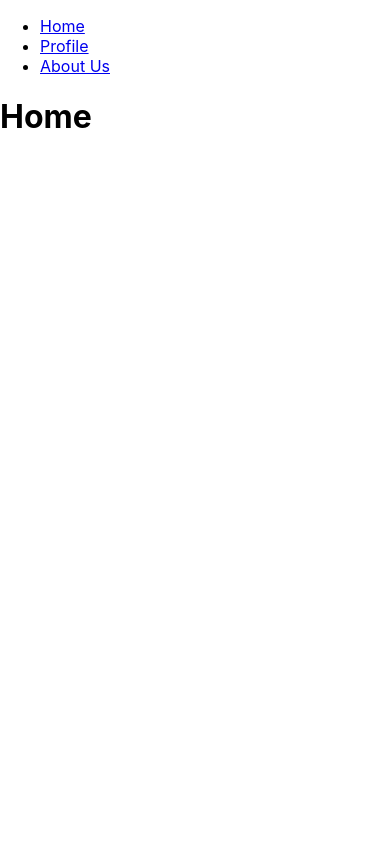
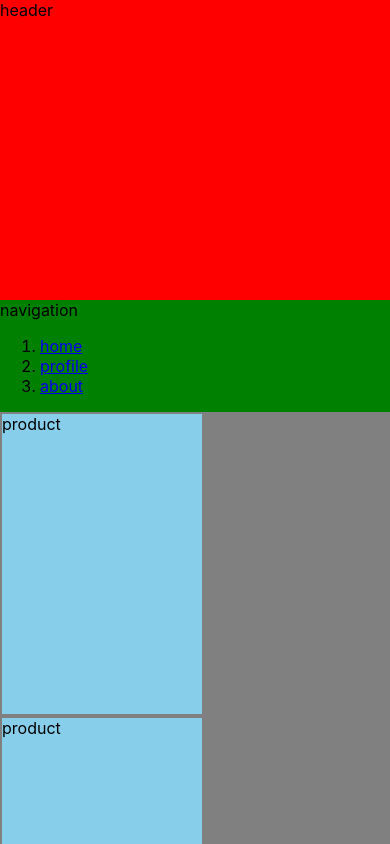
Before and after one commit to jaenelleisidro/react_template_for_junior_devs, a React (Create React App) app: page / in a window 390 px wide. Shown: the top 844 px of the page. Built offline with nearby package versions, Linux system fonts and the light colour scheme.

Commit message:
added  root css added responsive design

```diff
--- a/src/index.css
+++ b/src/index.css
@@ -11,3 +11,23 @@ code {
   font-family: source-code-pro, Menlo, Monaco, Consolas, 'Courier New',
     monospace;
 }
+
+
+/* reset css */
+
+body,html{border:0;padding:0;margin:0;width:100%;height: 100%;}
+#root{height: 100%;}
+/* global css */
+.header{background:red;float:left;height: 300px;width: 100%;}
+.navigation{background:green;float:left;height: calc(100% - 500px);width: 300px;}
+.content{background:gray;float:left;height: auto;min-height: calc(100% - 500px); width: calc(100% - 300px);}
+.footer{background:blue;float:left;height: 200px;width: 100%;}
+
+/* adjustment when window becomes smaller */
+@media only screen and (max-width: 937px) {
+    .navigation, .content { height: auto;width: 100%;}
+    .product{background: green;}
+}
+
+.product{float:left;height: 300px;width:200px;background:skyblue;margin:2px;}
+.clear{clear: both;}
--- a/src/pages/Home.js
+++ b/src/pages/Home.js
@@ -1,5 +1,11 @@
 const Home = () => {
-    return <h1>Home</h1>;
+    return <><div className="product">product</div>
+    <div className="product">product</div>
+    <div className="product">product</div>
+    <div className="product">product</div>
+    <div className="product">product</div>
+    <div className="product">product</div>
+    <div className="product">product</div></>;
   };
 
   export default Home;
--- a/src/pages/Layout.js
+++ b/src/pages/Layout.js
@@ -2,23 +2,30 @@ import { Outlet, Link } from "react-router-dom";
 
 const Layout = () => {
     return (
-      <>
-        <nav>
-          <ul>
+        <>
+        <div className="header"> header</div>
+        <div className="navigation">
+          navigation
+          <ol>
             <li>
-              <Link to="/">Home</Link>
+              <a href="/">home</a>
             </li>
             <li>
-              <Link to="/profile">Profile</Link>
+              <a href="/profile">profile</a>
             </li>
             <li>
-              <Link to="/about_us">About Us</Link>
+              <a href="/about_us">about</a>
             </li>
-          </ul>
-        </nav>
+          </ol>
+        </div>
+        <div className="content">
 
-        <Outlet />
+          <Outlet/>
+        </div>
+        <div className="footer">footer</div>
+
       </>
+
     )
   };
 
```
